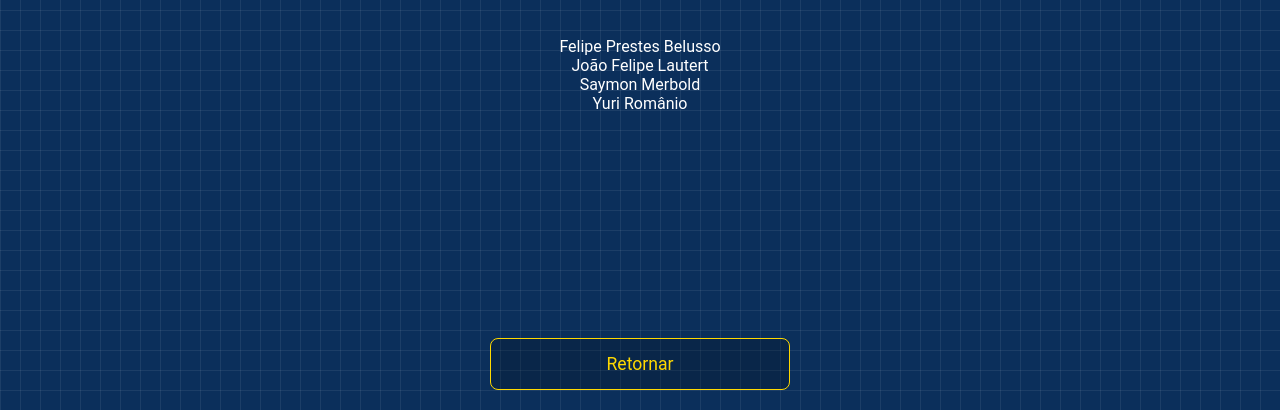
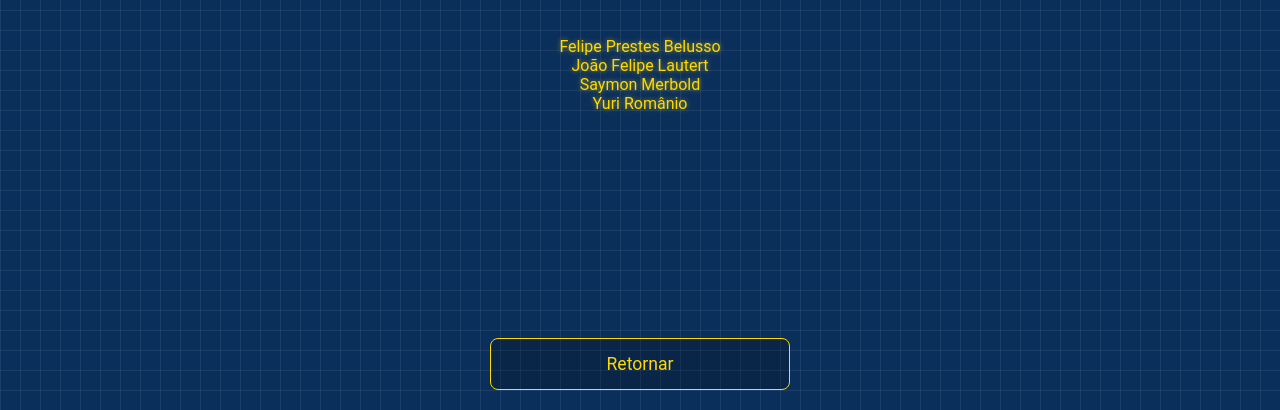
Before and after one commit to Joao-Felipe-Lautert/Blog-Mat, a plain HTML site: page creditos.html in a window 1280 px wide. Shown: the part 390-800 px from the top of the page. Drawn offline with Linux system fonts and the light colour scheme.

Commit message:
Enhance text styles with shadows in CSS
Added text shadow to header and main paragraph styles.

```diff
--- a/css/creditos.css
+++ b/css/creditos.css
@@ -40,6 +40,12 @@ header p {
     font-size: 1.2rem;
     font-weight: 300;
     color: #d0d0d0;
+    text-shadow: 0 0 5px rgba(255, 255, 255, 0.5);
+}
+
+main p {
+    color: #ffd900;
+    text-shadow: 0 0 5px rgba(255, 217, 0, 0.6);
 }
 
 .menu-botao {
```
